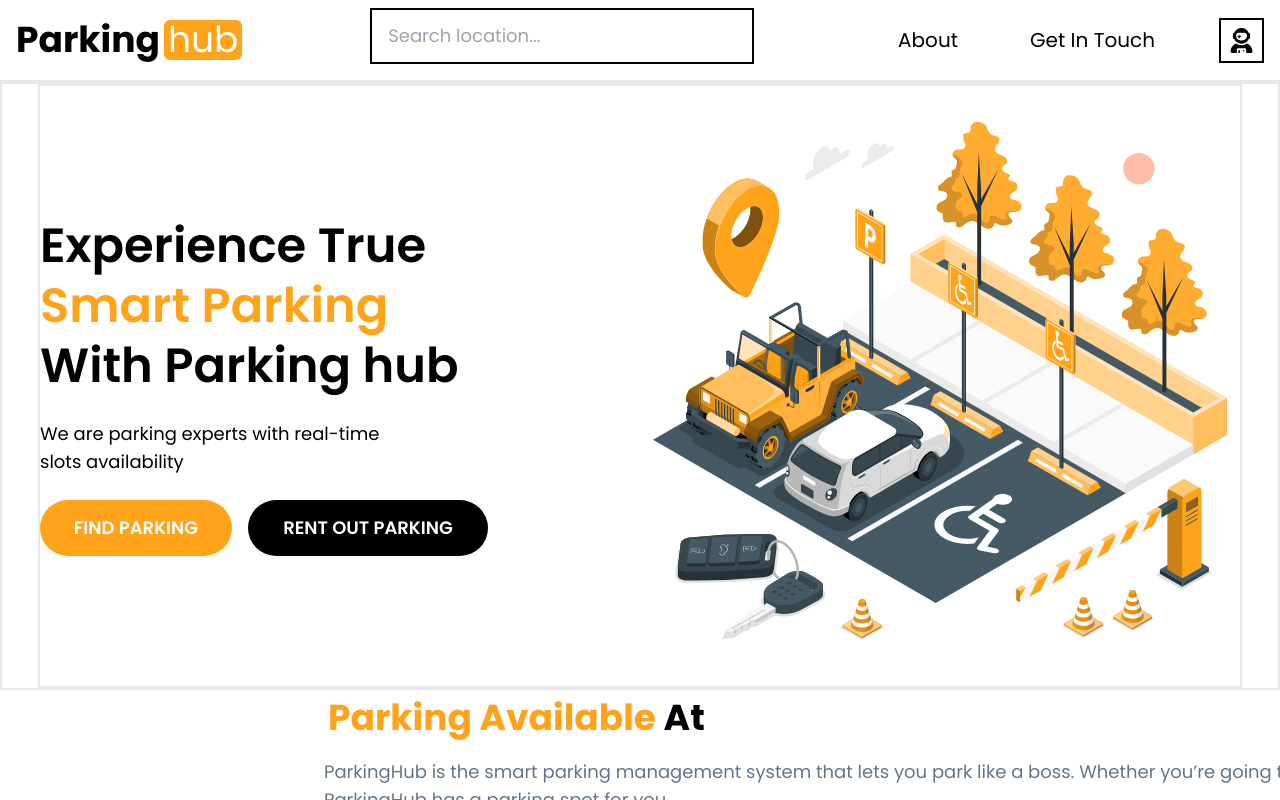
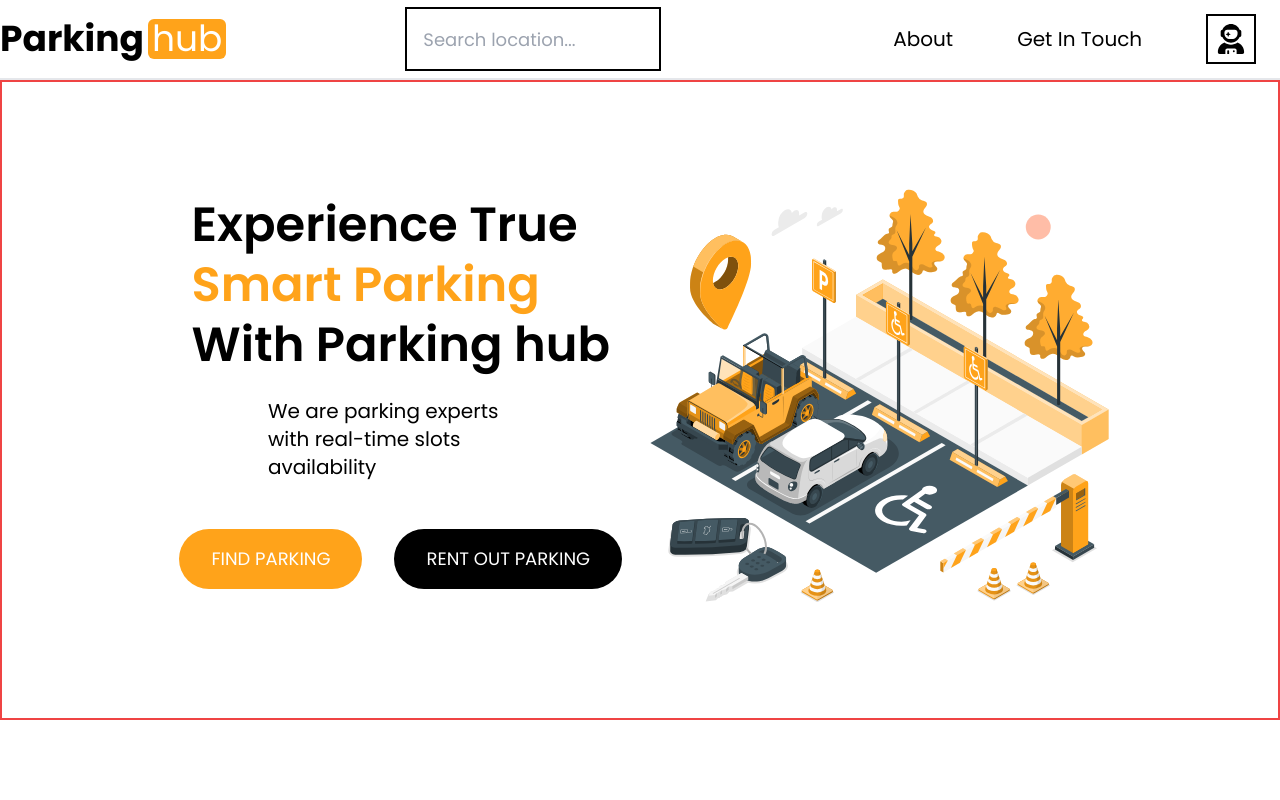
Before and after one commit to AG-2002/frontend-parkinghub, a React (Create React App) app: page / in a window 1280 px wide. Built offline with nearby package versions, Linux system fonts and the light colour scheme.

Commit message:
some changes in hero to make responsive

```diff
--- a/src/components/MainContent/MainContent.js
+++ b/src/components/MainContent/MainContent.js
@@ -5,11 +5,11 @@ import SectionComps from "./SectionComps/SectionComps";
 
  function MainContent() {
   return (
-    <div>
+    <main className="w-screen h-full">
       <Section />
-      <SlideBar />
-     <SectionComps />
-    </div>
+      {/* <SlideBar />
+     <SectionComps />  */}
+    </main>
   )
 }
 
--- a/src/components/MainContent/Section/Section.js
+++ b/src/components/MainContent/Section/Section.js
@@ -1,6 +1,7 @@
 import Button from "../../Button/Button";
 import Parking from "../../../assets/images/Parking.svg";
 import { useNavigate } from "react-router-dom";
+import hero from "../../../assets/Animation/hero.gif";
 
 function Section() {
   const navigate = useNavigate();
@@ -12,45 +13,52 @@ function Section() {
   };
 
   return (
-    <div className="flex justify-center w-full h-full border-2 max-md:h-auto">
-      <div className="flex justify-between border-2">
-        <div className="flex flex-col items-start justify-center gap-y-6 gap-x-6 size-[600px]">
+    <section className="w-full h-full border-2 border-red-500 md:flex md:justify-center md:h-4/5 md:items-center">
+      <div className="flex flex-col w-full h-4/5 gap-y-2 md:flex-row md:w-9/12 md:h-4/5">
+        <div className="w-full md:hidden h-1/3">
+          <img src={hero} alt="Hero Animation" className="object-cover w-full h-full" />
+        </div>
 
-            <div>
-              <h1 className="text-5xl font-semibold leading-tight Poppins max-md:text-2xl">
+        <div className="flex flex-col w-full px-4 justify-evenly h-3/6 md:w-1/2 md:h-full md:justify-center md:gap-y-8">
+          <div className=" md:flex md:justify-center md:items-center h-2/6">
+            <h1 className="grid h-full text-2xl font-semibold Poppins md:text-3xl lg:text-5xl ">
+              <span className="lg:leading-tight">
                 Experience True <br />
-                <span className="transition duration-150 delay-150 text-change text-color-primary hover:text-black">
+                <span className="transition duration-150 delay-150 text-color-primary hover:text-black">
                   Smart Parking
                 </span>
                 <br /> With Parking hub
+              </span>
             </h1>
           </div>
-            <div className="">
-              <p className="text-lg font-normal max-md:text-sm">
-                We are parking experts with real-time <br />
-                slots availability
+
+          <div className=" md:flex md:justify-center">
+            <p className="text-lg lg:px-4 text-pretty md:text-xl lg:w-4/6">
+              We are parking experts with real-time slots availability
             </p>
           </div>
-            <div className="flex gap-4 font-semibold text-white Roboto max-md:grid">
+
+          <div className="flex text-white lg:py-4 Roboto gap-x-4 md:justify-center lg:gap-x-8">
             <Button
               onClick={handleClickFindOut}
-                className="w-48 transition duration-150 ease-in-out delay-100 border-0 rounded-full bg-color-primary hover:bg-black h-14 max-md:text-sm max-md:h-11 max-md:w-44"
+              className="text-sm transition duration-150 ease-in-out delay-100 border-0 rounded-full bg-color-primary hover:bg-black lg:text-lg lg:px-8 lg:py-4"
             >
               FIND PARKING
             </Button>
             <Button
               onClick={handleClickRentOut}
-                className="transition duration-150 ease-in-out delay-100 bg-black border-0 rounded-full hover:bg-color-primary w-60 max-md:text-sm max-md:w-52"
+              className="text-sm transition duration-150 ease-in-out delay-100 bg-black border-0 rounded-full hover:bg-color-primary lg:text-lg lg:px-8 lg:py-4"
             >
               RENT OUT PARKING
             </Button>
           </div>
         </div>
-        <div className=" size-[600px] max-md:hidden ">
-          <img src={Parking} alt="ParkingPNG" className="object-fill" />
+
+        <div className="w-1/2 max-md:hidden md:h-full ">
+          <img src={Parking} alt="ParkingPNG" className="object-fill w-full h-full" />
         </div>
       </div>
-    </div>
+    </section>
   );
 }
 export default Section;
--- a/src/components/NavBar/NavBar.js
+++ b/src/components/NavBar/NavBar.js
@@ -6,69 +6,71 @@ import "../../styles/NavBar.css";
 import Sidebar from "./Sidebar/Sidebar";
 import { HiOutlineMenu } from "react-icons/hi";
 import { IoSearch } from "react-icons/io5";
-import { useState,} from "react";
+import { useState } from "react";
 
 function NavBar() {
-
   const [click, setClick] = useState(false);
   const [search, setSearch] = useState(false);
 
+  return (
+    <nav className="w-screen">
+      <div className="flex items-center justify-between w-full h-16 border-b-2 md:h-20 md:justify-evenly lg:justify-between">
 
-  return (
-      <nav className="w-screen border-b-2">
-        <div className="flex justify-between h-20 max-md:h-16">
-          <div className="relative flex items-center gap-x-4">
-            <div className="ml-2 md:hidden">
-              <HiOutlineMenu size={25} onClick={() => setClick(!click)}/>
-            </div>
-            {click && (
-              <div className="w-[290px] h-screen bg-orange-200 absolute top-0 flex flex-col items-center gap-y-6">
-              <div className="relative flex w-full h-16 border-b-2">
-                <HiOutlineMenu size={25} onClick={() => setClick(!click)} className="mt-5 ml-2"/>
+        <div className="relative flex items-center w-3/5 h-full justify-evenly md:w-fit md:h-3/5 lg:w-1/6 lg:h-full">
+          <div className="md:hidden">
+            <HiOutlineMenu size={25} onClick={() => setClick(!click)} />
           </div>
 
-              <div className="relative flex flex-col justify-around w-full h-24">
+          {click && (
+            <div className="absolute top-0 left-0 h-screen bg-orange-200 w-60">
+
+              <div className="h-16">
+                <HiOutlineMenu size={25} onClick={() => setClick(!click)}
+                  className="relative top-4 left-5" />
+              </div>
+
+              <div className="flex flex-col h-24 justify-evenly">
                 <Sidebar className="" />
               </div>
+
             </div>
           )}
-            <div className="px-4" >
-              <Link to="/">
-                <Logo className={"text-4xl max-md:text-[20px]"} />
-              </Link>
+
+          <div className="">
+            <Link to="/"> <Logo className={"text-lg md:text-xl lg:text-4xl"} /> </Link>
           </div>
         </div>
-          <div className="py-2 max-md:hidden">
+
+        <div className="md:w-2/6 max-md:hidden lg:w-1/5">
+          <InputBar type={"text"} placeholder={"Search location..."} className={"w-full h-12 lg:h-16"}/>
+        </div>
+
+        <div className="flex items-center w-2/6 h-full justify-evenly gap-x-6">
+          <div className="md:hidden">
+            <IoSearch
+              size={25}
+              className=""
+              onClick={() => setSearch(!search)}
+            />
+          </div>
+          {search && (
+            <div className="absolute right-24 top-12">
               <InputBar
                 type={"text"}
                 placeholder={"Search location..."}
-
-            />
-          </div>
-
-          <div className="flex items-center mr-4 gap-x-8">
-            <div className="md:hidden">
-              <IoSearch size={25} className="" onClick={() => setSearch(!search)} />
-            </div>
-            {search && (
-              <div className="absolute h-fit w-fit right-20 top-12">
-            <InputBar
-              type={"text"}
-              placeholder={"Search location..."}
-              className={"w-[250px] "}
+                className={"w-52"}
               />
             </div>
           )}
 
-            <div className="flex gap-x-2 max-md:hidden max-md:left-2 max-md:top-16 max-md:w-[200px] max-md:border max-md:border-black max-md:py-4 max-md:flex-col max-md:gap-y-4">
-              <Sidebar />
+          <div className="flex max-md:hidden lg:gap-x-8">
+            <Sidebar className=""/>
           </div>
-            <div className="p-2 transition duration-200 ease-in-out delay-200 border-2 border-black group hover:bg-black hover:text-white">
-              <Link to="/login">
-                <FaUserAstronaut className="icon hover:group" size={25} />
-              </Link>
+          <div className="p-0.5 transition duration-200 ease-in-out delay-200 border-2 border-black group hover:bg-black hover:text-white lg:p-2">
+            <Link to="/login"><FaUserAstronaut className="icon hover:group" size={30} /></Link>
           </div>
         </div>
+
       </div>
     </nav>
   );
--- a/src/components/NavBar/Sidebar/SidebarItem/SidebarItem.js
+++ b/src/components/NavBar/Sidebar/SidebarItem/SidebarItem.js
@@ -4,8 +4,8 @@ import { Link } from "react-router-dom";
 function SidebarItem({id, label, href }) {
   return (
 
-      <div className="flex text-xl">
-        <Link to={href} id={id} className="mx-8 hover:text-[#ffa31a] transition delay-150 duration-150">
+      <div className="flex text-lg md:text-sm lg:text-xl">
+        <Link to={href} id={id} className="px-4 py-4 transition duration-150 delay-150 hover:text-color-primary">
           {label}
         </Link>
       </div>
--- a/src/pages/HomePage.js
+++ b/src/pages/HomePage.js
@@ -8,7 +8,7 @@ function HomePage() {
     <div className="h-screen overflow-x-hidden">
       <NavBar />
       <MainContent />
-      <Footer />
+      {/* <Footer /> */}
     </div>
   );
 }
```
Also changed, not shown: 1 other file (tests, documents, lock files or other folders). Lines whose indentation alone changed are shown as unchanged.
